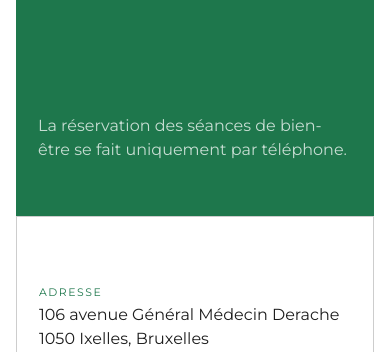
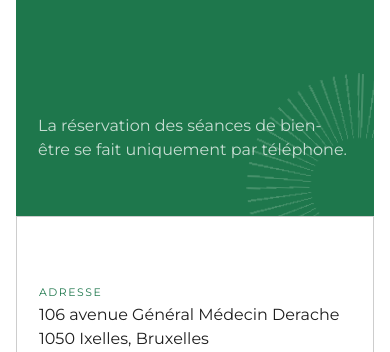
Before and after one commit to ilohest/creyda, a Nuxt app: page /contact in a window 390 px wide. Shown: the part 946-1298 px from the top of the page. Built offline with nearby package versions, Linux system fonts and the light colour scheme.

Commit message:
Add animated radiant brand motifs

```diff
--- a/app/assets/css/main.css
+++ b/app/assets/css/main.css
@@ -90,8 +90,15 @@ h2 { font-size: clamp(3rem, 6.2vw, 6.8rem); }
 .opening aside { display: flex; min-height: 920px; flex-direction: column; }
 .opening aside > p { font-size: 1.15rem; line-height: 1.25; }
 .opening aside .text-link { margin-top: 80px; }
-.sun-mark { width: min(23vw, 300px); aspect-ratio: 1; margin-top: auto; border-radius: 50%; background: repeating-conic-gradient(from 0deg, var(--green) 0deg 1.4deg, transparent 1.4deg 9deg); position: relative; }
-.sun-mark::after { content: ""; position: absolute; inset: 34%; border-radius: 50%; background: var(--white); }
+.radiant-mark { --ray-color: var(--green); --ray-width: 1.4deg; --ray-gap: 9deg; display: block; aspect-ratio: 1; border-radius: 50%; background: repeating-conic-gradient(from 0deg, var(--ray-color) 0 var(--ray-width), transparent var(--ray-width) var(--ray-gap)); -webkit-mask: radial-gradient(circle, transparent 0 30%, #000 30.8% 100%); mask: radial-gradient(circle, transparent 0 30%, #000 30.8% 100%); animation: radiant-breathe 7s cubic-bezier(.45, 0, .2, 1) infinite alternate; transform-origin: center; pointer-events: none; }
+.radiant-mark--dense { --ray-width: 1deg; --ray-gap: 6.5deg; }
+.radiant-mark--airy { --ray-width: 1.8deg; --ray-gap: 12deg; }
+.radiant-mark--light { --ray-color: var(--mint); }
+.sun-mark { width: min(23vw, 300px); margin-top: auto; }
+@keyframes radiant-breathe {
+  from { transform: rotate(-2deg) scale(.98); }
+  to { transform: rotate(2deg) scale(1.025); }
+}
 .opening-main h2 { max-width: 920px; margin-bottom: 70px; }
 .opening-main img { width: 100%; height: min(72vw, 850px); object-fit: cover; filter: grayscale(1) contrast(1.08); }
 .opening-statement { max-width: 1050px; margin: 70px 0 0; font-family: var(--display); font-size: clamp(2rem, 4.3vw, 4.7rem); line-height: 1.05; letter-spacing: -.04em; }
@@ -187,8 +194,10 @@ h2 { font-size: clamp(3rem, 6.2vw, 6.8rem); }
 .steps li p { max-width: 780px; }
 .steps li blockquote { max-width: 700px; margin: 22px 0 0; color: var(--green); font-family: var(--display); font-size: 1.35rem; line-height: 1.2; }
 .res-signature { margin: 35px 0 0; color: var(--muted); font-size: .78rem; text-transform: uppercase; letter-spacing: .08em; }
-.res-manifesto { min-height: 460px; padding: 90px; display: flex; flex-direction: column; justify-content: space-between; background: var(--mint); }
-.res-manifesto > p { max-width: 1100px; margin: 0; font-family: var(--display); font-size: clamp(2.7rem, 5.8vw, 6.5rem); line-height: .98; letter-spacing: -.045em; }
+.res-manifesto { min-height: 460px; padding: 90px; display: flex; flex-direction: column; justify-content: space-between; position: relative; overflow: hidden; background: var(--mint); }
+.res-manifesto > p { max-width: 1100px; margin: 0; position: relative; z-index: 1; font-family: var(--display); font-size: clamp(2.7rem, 5.8vw, 6.5rem); line-height: .98; letter-spacing: -.045em; }
+.res-manifesto > a { position: relative; z-index: 1; }
+.manifesto-burst { width: 390px; position: absolute; right: -105px; bottom: -140px; opacity: .16; }
 .res-training { padding: 140px 0; }
 .res-section-heading { display: grid; grid-template-columns: .6fr 1.4fr; gap: 7vw; align-items: start; }
 .res-section-heading h2 { margin: 0; max-width: 1000px; }
@@ -217,7 +226,9 @@ h2 { font-size: clamp(3rem, 6.2vw, 6.8rem); }
 .res-practical h2 { margin: 32px 0 0; font-size: clamp(3rem, 5.5vw, 6rem); }
 .res-practical__items p { padding: 0 0 24px; border-bottom: 1px solid rgba(255,255,255,.3); color: rgba(255,255,255,.82); }
 .res-practical .button-light { background: var(--white); border-color: var(--white); color: var(--green); }
-.pricing-page .page-intro { border-bottom: 0; }
+.pricing-page { position: relative; overflow: hidden; }
+.pricing-page .page-intro { position: relative; z-index: 1; border-bottom: 0; }
+.pricing-burst { width: clamp(180px, 25vw, 380px); position: absolute; top: 180px; right: -105px; opacity: .13; }
 .pricing-section { padding: 90px 0 120px; border-top: 1px solid var(--line); }
 .pricing-heading { margin-bottom: 65px; display: grid; grid-template-columns: 1.25fr .75fr; gap: 8vw; align-items: end; }
 .pricing-heading h2 { margin: 26px 0 0; font-size: clamp(2.8rem, 5vw, 5.7rem); }
@@ -244,7 +255,9 @@ h2 { font-size: clamp(3rem, 6.2vw, 6.8rem); }
 .pricing-conditions > div:last-child p { max-width: 620px; }
 .contact-grid { padding: 90px 0; display: grid; grid-template-columns: 1fr 1fr; gap: 0; }
 .contact-page .page-intro { border-bottom: 0; }
-.contact-primary { min-height: 500px; padding: 60px; display: flex; flex-direction: column; background: var(--green); color: var(--white); }
+.contact-primary { min-height: 500px; padding: 60px; display: flex; flex-direction: column; position: relative; overflow: hidden; background: var(--green); color: var(--white); }
+.contact-primary > :not(.contact-burst) { position: relative; z-index: 1; }
+.contact-burst { width: 280px; position: absolute; right: -95px; bottom: -80px; opacity: .18; }
 .contact-primary > a { margin: 4px 0; font-size: clamp(1.6rem, 3vw, 3rem); letter-spacing: -.04em; }
 .contact-primary > p:last-child { margin-top: auto; color: rgba(255,255,255,.75); }
 .contact-details { padding: 32px 60px; border: 1px solid var(--line); }
@@ -265,6 +278,7 @@ h2 { font-size: clamp(3rem, 6.2vw, 6.8rem); }
   .page-enter-from,
   .page-leave-to,
   .has-reveal .reveal-text { opacity: 1; transform: none; }
+  .radiant-mark { animation: none; }
 }
 
 @media (max-width: 900px) {
@@ -334,6 +348,7 @@ h2 { font-size: clamp(3rem, 6.2vw, 6.8rem); }
   .res-editorial-image { width: 100%; margin-bottom: 80px; }
   .res-editorial-image img { height: 58vh; }
   .res-manifesto { width: 100%; min-height: 390px; padding: 55px 20px; }
+  .manifesto-burst { width: 250px; right: -85px; bottom: -80px; }
   .res-training { padding: 90px 0; }
   .res-years, .res-program__grid { grid-template-columns: 1fr; }
   .res-years article, .res-program__grid article { min-height: auto; padding: 34px 0 45px; }
@@ -350,5 +365,6 @@ h2 { font-size: clamp(3rem, 6.2vw, 6.8rem); }
   .price-ticket:nth-child(even) { transform: none; }
   .pricing-conditions { width: 100%; margin-bottom: 80px; padding: 55px 20px; }
   .contact-primary, .contact-details { padding: 38px 22px; }
+  .contact-burst { width: 220px; }
   .contact-image { width: 100%; }
 }
--- /dev/null
+++ b/app/components/RadiantMark.vue
@@ -0,0 +1,17 @@
+<script setup lang="ts">
+withDefaults(defineProps<{
+  variant?: 'classic' | 'dense' | 'airy'
+  tone?: 'green' | 'light'
+}>(), {
+  variant: 'classic',
+  tone: 'green'
+})
+</script>
+
+<template>
+  <span
+    class="radiant-mark"
+    :class="[`radiant-mark--${variant}`, `radiant-mark--${tone}`]"
+    aria-hidden="true"
+  />
+</template>
--- a/app/pages/contact.vue
+++ b/app/pages/contact.vue
@@ -6,7 +6,7 @@ useSeoMeta({ title: 'Contact' })
   <main class="contact-page">
     <PageIntro title="Faisons connaissance." text="Pour une première séance, une formation ou une question, contactez directement Patrick Noblet." />
     <section class="contact-grid wrap">
-      <div class="contact-primary"><p class="eyebrow light">Patrick Noblet</p><a href="tel:+32474971657">0474 97 16 57</a><a href="mailto:contact@creyda-yoga.be">contact@creyda-yoga.be</a><p>La réservation des séances de bien-être se fait uniquement par téléphone.</p></div>
+      <div class="contact-primary"><RadiantMark variant="dense" tone="light" class="contact-burst" /><p class="eyebrow light">Patrick Noblet</p><a href="tel:+32474971657">0474 97 16 57</a><a href="mailto:contact@creyda-yoga.be">contact@creyda-yoga.be</a><p>La réservation des séances de bien-être se fait uniquement par téléphone.</p></div>
       <div class="contact-details"><div><span>Adresse</span><p>106 avenue Général Médecin Derache<br>1050 Ixelles, Bruxelles</p></div><div><span>Transports</span><p>Bus 71, 72, 95, N09<br>Tram 8, 25 — arrêt ULB</p></div><div><span>À prévoir</span><p>Une tenue souple et confortable. Le centre dispose d’un vestiaire.</p></div></div>
     </section>
     <section class="contact-image wrap"><img src="/images/centre-creyda.jpg" alt="Entrée du centre Creyda à Ixelles"></section>
--- a/app/pages/index.vue
+++ b/app/pages/index.vue
@@ -17,7 +17,7 @@ useSeoMeta({ title: 'Centre de yoga intégral à Ixelles' })
       <aside>
         <p>Des cours accessibles à tous,<br>au cœur d’Ixelles.</p>
         <NuxtLink to="/contact" class="text-link">Cours d’essai <span>↘</span></NuxtLink>
-        <div class="sun-mark" aria-hidden="true" />
+        <RadiantMark class="sun-mark" />
       </aside>
       <div class="opening-main">
         <h2>Quand une sagesse ancienne rencontre votre quotidien.</h2>
--- a/app/pages/methode-res.vue
+++ b/app/pages/methode-res.vue
@@ -111,6 +111,7 @@ const laws = [
     </section>
 
     <section class="res-manifesto wrap">
+      <RadiantMark variant="airy" class="manifesto-burst" />
       <p>« Une réconciliation avec soi-même, les autres et tout ce qui nous entoure. »</p>
       <NuxtLink to="/tarifs" class="text-link">Découvrir les tarifs <span>→</span></NuxtLink>
     </section>
--- a/app/pages/tarifs.vue
+++ b/app/pages/tarifs.vue
@@ -30,6 +30,7 @@ const res = [
 
 <template>
   <main class="pricing-page">
+    <RadiantMark variant="dense" class="pricing-burst" />
     <PageIntro title="Choisir le rythme qui vous convient." text="Cours ponctuels, forfaits et formations : chaque formule accompagne une pratique régulière, à votre mesure." />
 
     <section class="pricing-section wrap">
```
